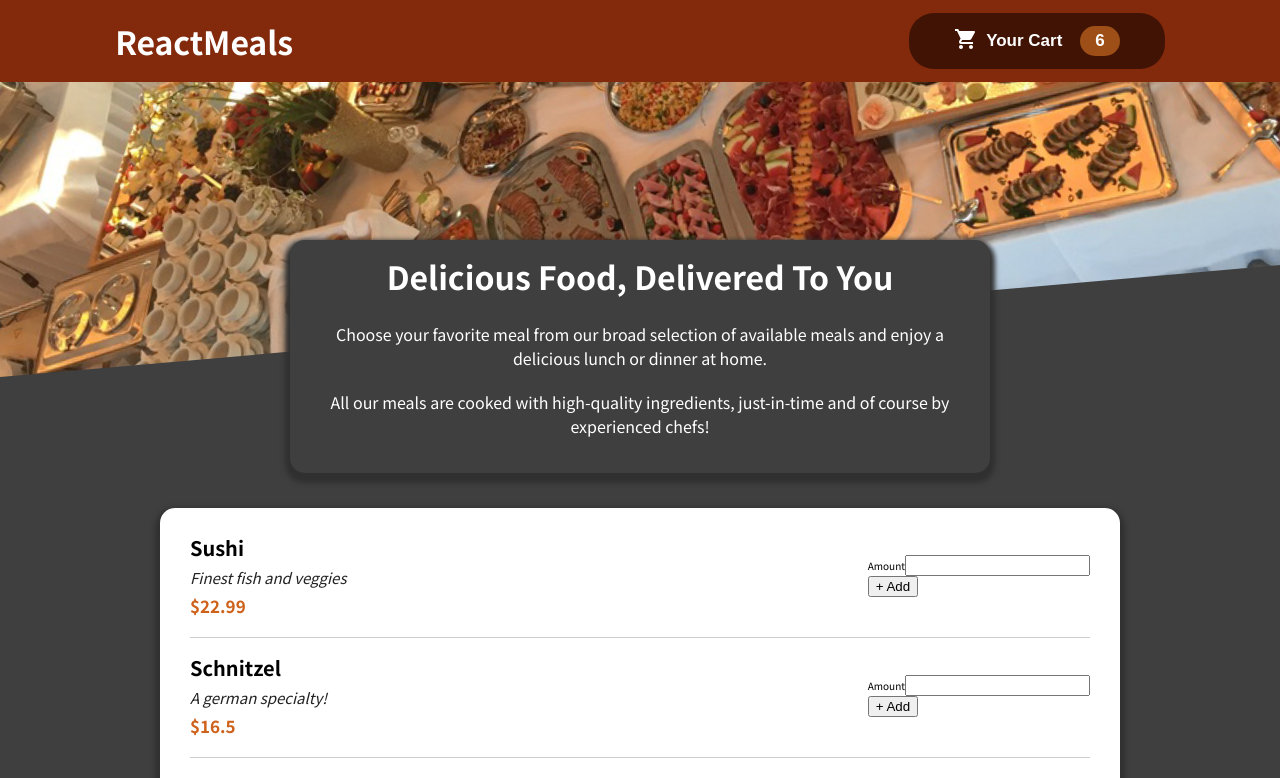
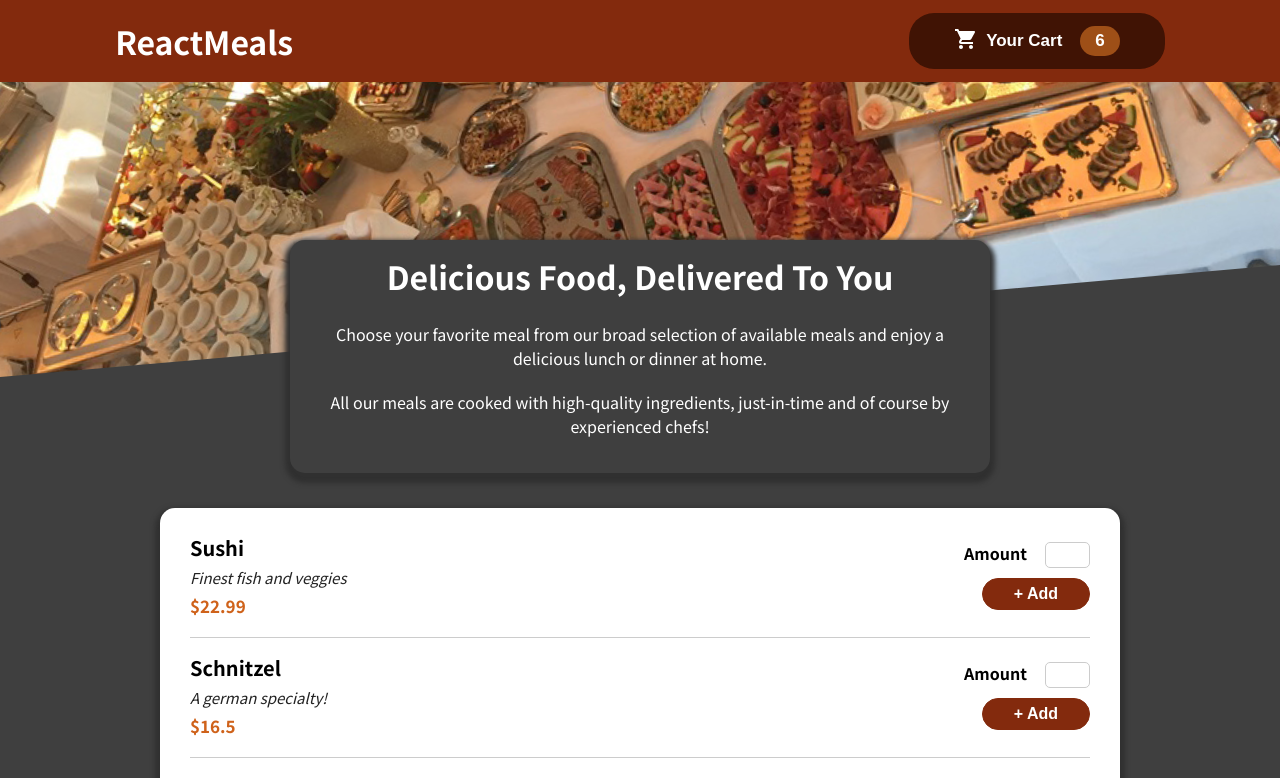
Before and after one commit to kheemchandra/simple-react-cart-app-modified-1, a React (Create React App) app: page / in a window 1280 px wide. Shown: the top 778 px of the page. Built offline with nearby package versions, Linux system fonts and the light colour scheme.

Commit message:
Input component is added

```diff
--- a/src/components/Meals/Meal/MealItem.js
+++ b/src/components/Meals/Meal/MealItem.js
@@ -1,4 +1,6 @@
 import React from "react";
+
+import Input from "../../UI/Input/Input";
 
 import classes from "./MealItem.module.css";
 
@@ -13,11 +15,7 @@ const MealItem = (props) => {
         </div>
       </div>
       <form>
-        <div>
-          <label>Amount</label>
-          <input type="number" />
-        </div>
-        <button>+ Add</button>
+        <Input />
       </form>
     </li>
   );
--- a/src/components/Meals/Meal/MealList.module.css
+++ b/src/components/Meals/Meal/MealList.module.css
@@ -4,6 +4,7 @@
   width: 90vw;
   max-width: 96rem;
   padding: 3rem 3rem;
+  animation: slideUp 1s ease-in-out forwards;
 }
 
 .meal-list ul{
@@ -11,3 +12,15 @@
   flex-direction: column;
   gap: 2rem;
 }
+
+@keyframes slideUp {
+  from{
+    opacity: 0;
+    transform: translateY(3.5rem);
+  }
+
+  to{
+    opacity: 1;
+    transform: translateY(0);
+  }
+}
--- a/src/components/UI/Input/Input.js
+++ b/src/components/UI/Input/Input.js
@@ -0,0 +1,15 @@
+import React from 'react';
+
+import classes from './Input.module.css';
+
+const Input = props => {
+  return <div className={classes.input}>
+    <div className={classes['form-controls']}>
+      <label htmlFor='input'>Amount</label>
+      <input id='input' type='number' min='1' max='5' step='1' />
+    </div>
+    <button className={classes.button}>+ Add</button>
+  </div>
+};
+
+export default Input;
--- a/src/components/UI/Input/Input.module.css
+++ b/src/components/UI/Input/Input.module.css
@@ -0,0 +1,42 @@
+.input{
+  display: flex;
+  flex-direction: column;
+  gap: 1rem;
+}
+
+.form-controls{
+
+}
+
+.input label{
+  font-size: 1.6rem;
+  font-weight: bold;
+}
+
+.input input{
+  margin-left: 1.8rem;
+  padding: .3rem 0;
+  padding-left: .8rem;
+  width: 3.5rem;
+  border: 1px solid #ccc;
+  border-radius: .5rem;
+  font-size: 1.6rem;
+}
+
+.button{
+  background: var(--first-color);
+  border: 1px solid var(--first-color);
+  border-radius: 2rem;
+  outline: none;
+  padding: .6rem 3.1rem;
+  color: white;
+  font-size: 1.6rem;
+  font-weight: bold;
+  align-self: flex-end;
+  cursor: pointer;
+}
+
+.button:hover,
+.button:focus{
+  background: var(--third-color);
+}
```
